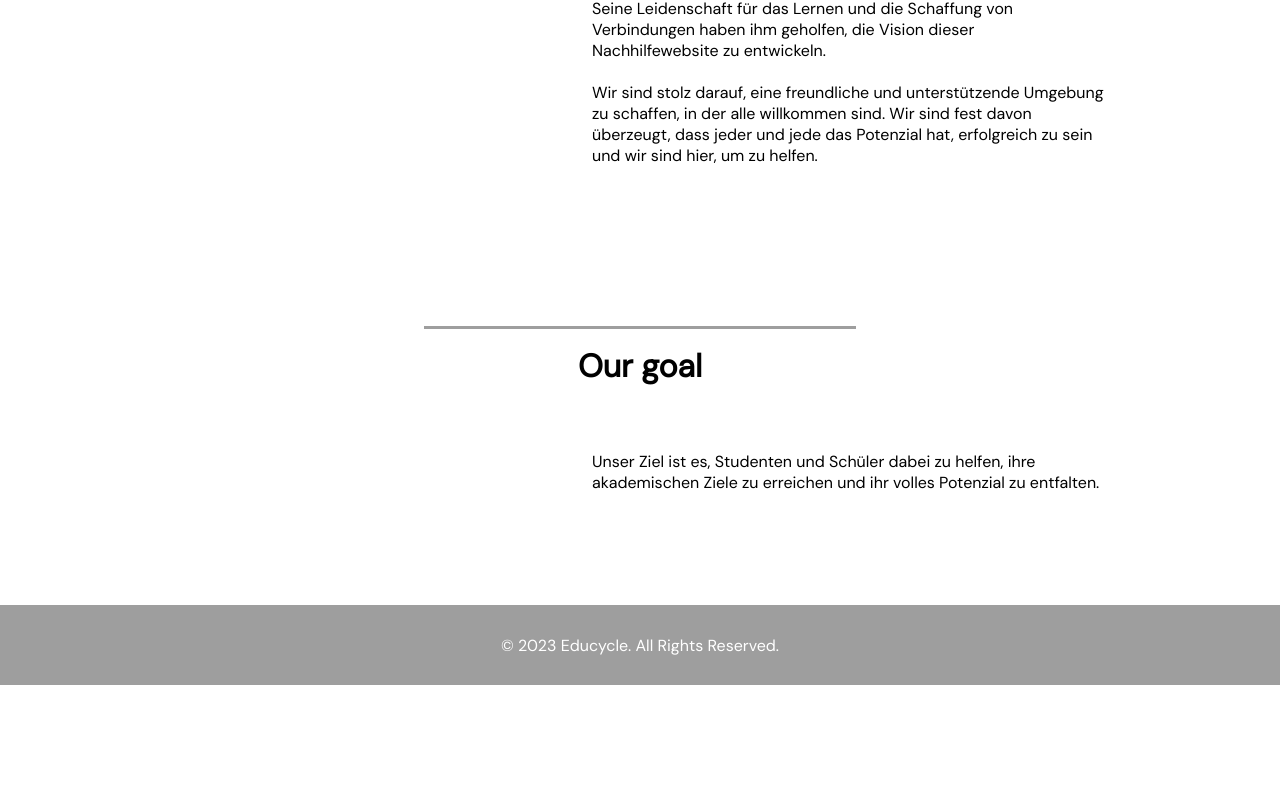
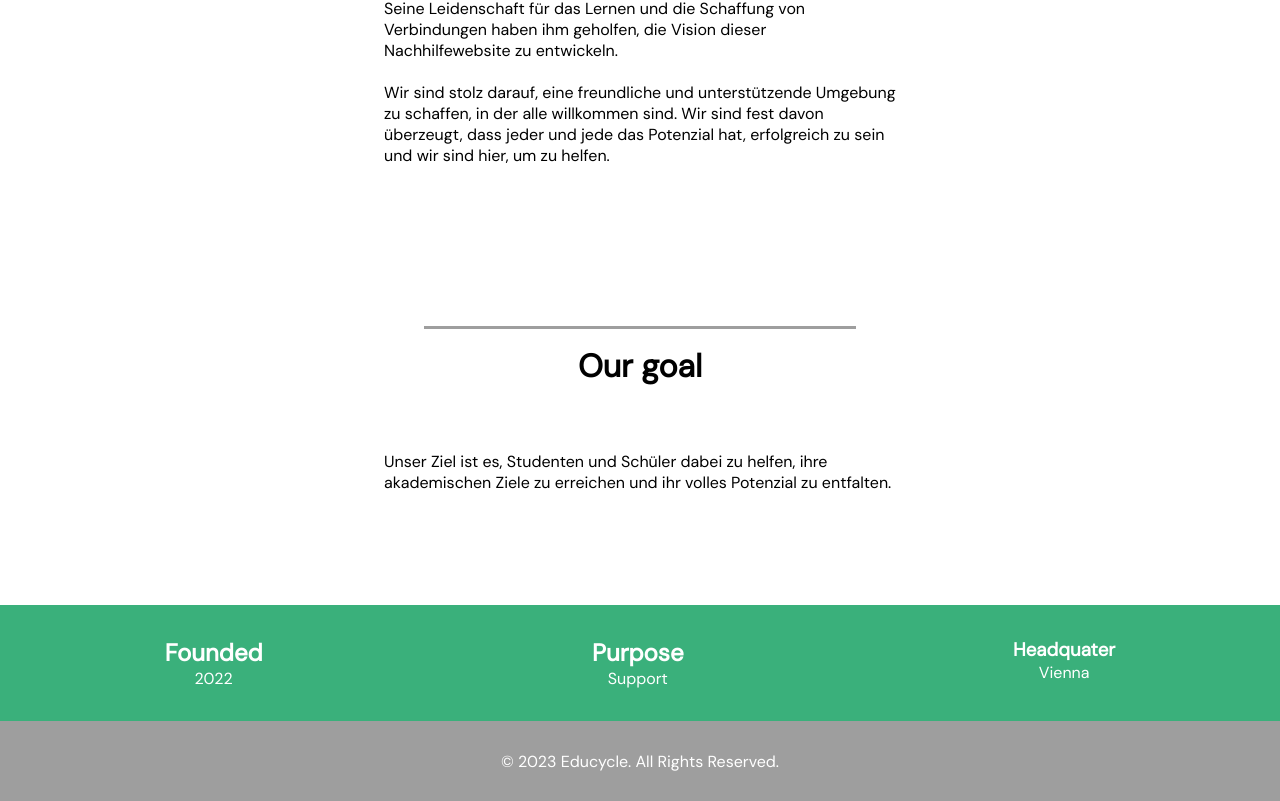
Before and after one commit to BinderAndreas/universitycourse, a React (Create React App) app: page /aboutus in a window 1280 px wide. Shown: the part 820-1621 px from the top of the page. Before the commit the page ends 1505 px from the top, so only its background shows below. Built offline with nearby package versions, Linux system fonts and the light colour scheme; a web font is replaced by a local one.

Commit message:
minor styling changes

```diff
--- a/src/pages/About us/AboutUs.js
+++ b/src/pages/About us/AboutUs.js
@@ -12,6 +12,7 @@ function AboutUs() {
                     <h1>Our story</h1>
                 </div>
             </div>
+            <div className='about-us-box'>
                 <div className='about-us-text'>
                     <p>
                     Die Gründung unserer Website geht auf eine enge Zusammenarbeit zwischen Sebastian Battlogg und Andreas Binder zurück.
@@ -21,15 +22,31 @@ function AboutUs() {
                     <br/><br/>Wir sind stolz darauf, eine freundliche und unterstützende Umgebung zu schaffen, in der alle willkommen sind. Wir sind fest davon überzeugt, dass jeder und jede das Potenzial hat, erfolgreich zu sein und wir sind hier, um zu helfen.
                     </p>
                 </div>
+            </div>
             <div className='headline-area'>
                 <div className='headline'>
                     <h1>Our goal</h1>
                 </div>
             </div>
+            <div className='about-us-box'>
                 <div className='about-us-text'>
                     <p>Unser Ziel ist es, Studenten und Schüler dabei zu helfen, ihre akademischen Ziele zu erreichen und ihr volles Potenzial zu entfalten.</p>
                 </div>
-
+            </div>
+            <div className='description'>
+                <div className='description-box'>
+                    <h2>Founded</h2>
+                    <p>2022</p>
+                </div>
+                <div className='description-box'>
+                    <h2>Purpose</h2>
+                    <p>Support</p>
+                </div>
+                <div className='description-box'>
+                    <h3>Headquater</h3>
+                    <p>Vienna</p>
+                </div>
+            </div>
     </div>
   )
 }
--- a/src/pages/About us/aboutus.css
+++ b/src/pages/About us/aboutus.css
@@ -17,6 +17,27 @@
 
 .about-us-text {
     width: 40%;
-    margin-left: 37em;
+
     margin-bottom: 7em;
 }
+
+.about-us-box {
+    display: flex;
+    justify-content: center;
+}
+
+.description {
+    display: flex;
+    justify-content: space-around;
+    background-color: #3AB07B;
+    color: white;
+    padding-top: 2em;
+    padding-bottom: 2em;
+}
+
+.description-box {
+    display: flex;
+    flex-direction: column;
+    align-items: center;
+
+}
```
Lines whose indentation alone changed are shown as unchanged.
